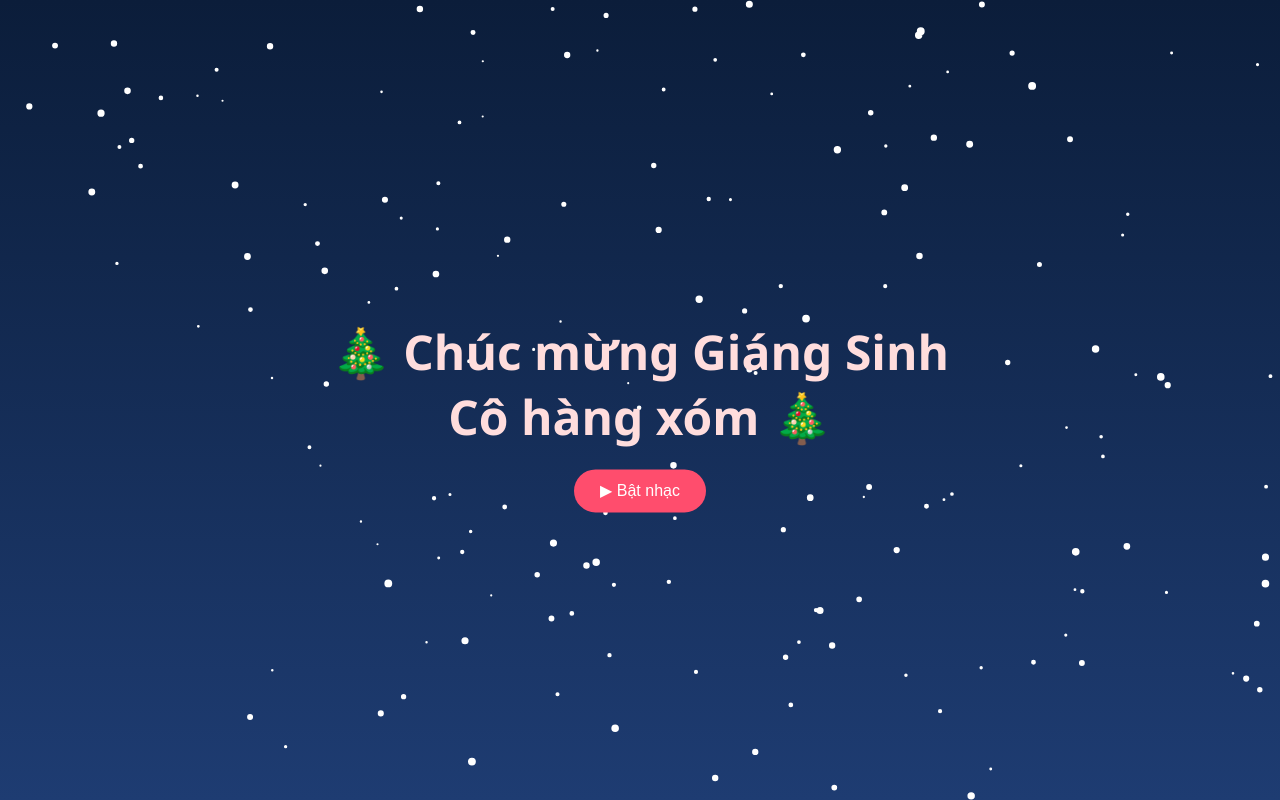
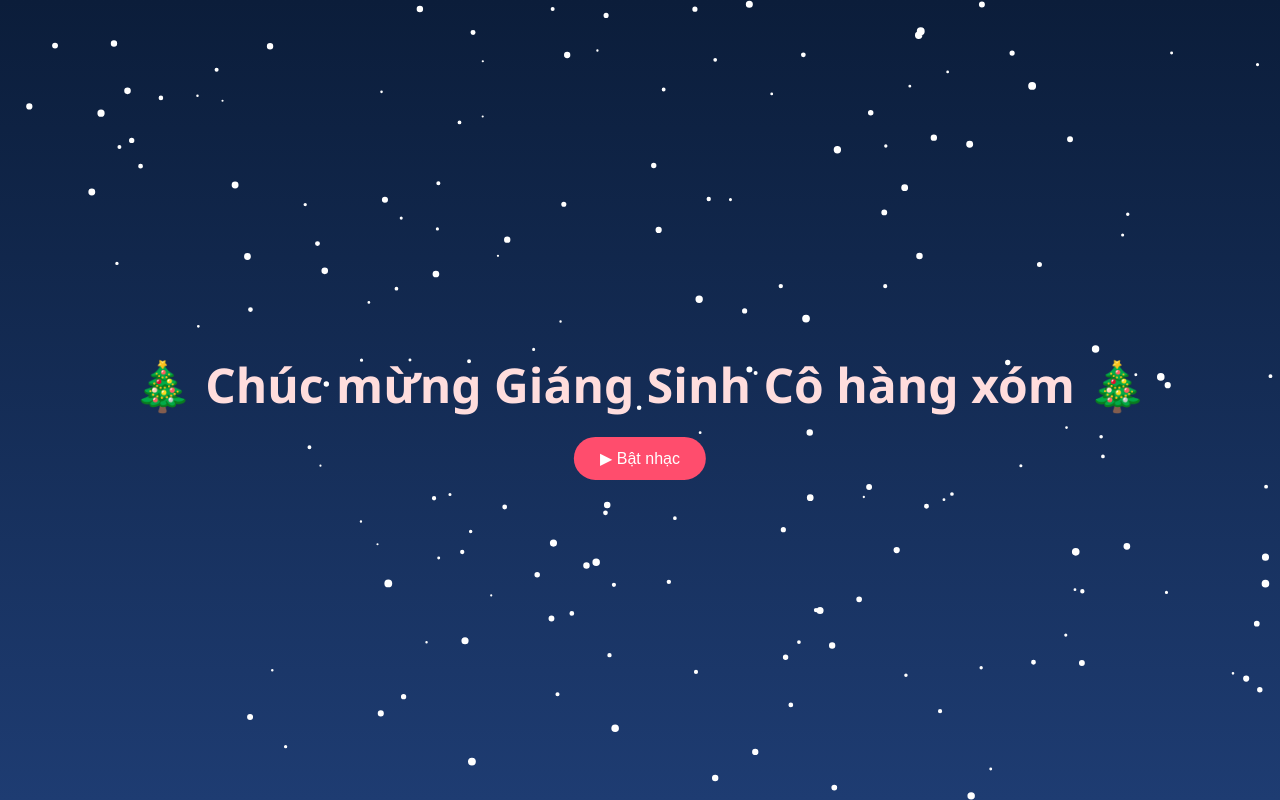
Before and after one commit to ducmanhcr750/giangsinh-trang, a plain HTML site: page index.html in a window 1280 px wide. Drawn offline with Linux system fonts and the light colour scheme.

Commit message:
Update h1 style to prevent text wrapping
Added white-space nowrap to h1 for better layout.

```diff
--- a/index.html
+++ b/index.html
@@ -24,9 +24,10 @@
     }
 
     h1 {
-        font-size: 3em;
-        margin-bottom: 20px;
-        color: #ffdddd;
+    font-size: 3em;
+    margin-bottom: 20px;
+    color: #ffdddd;
+    white-space: nowrap;   /* QUAN TRỌNG */
     }
 
     .heart {
```
